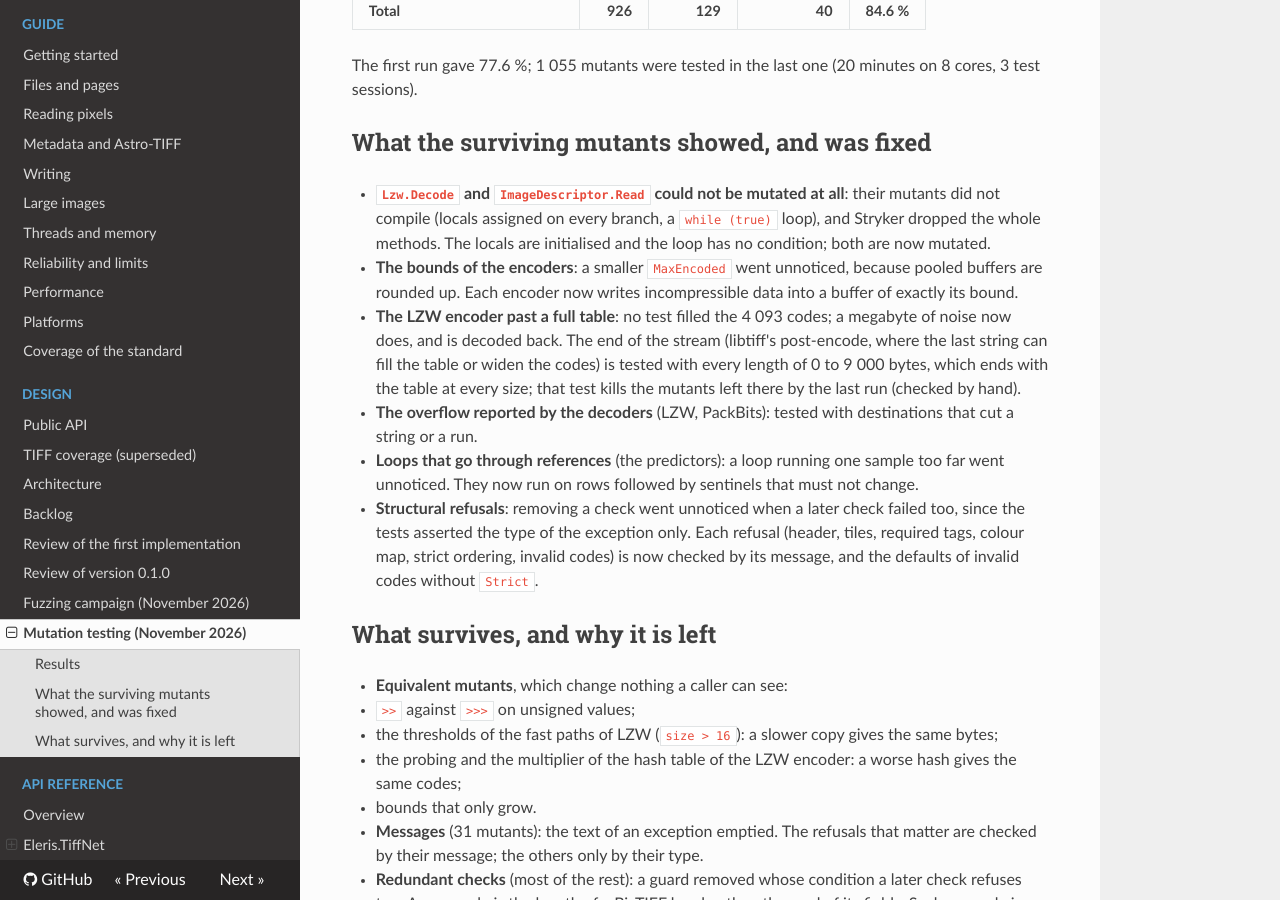
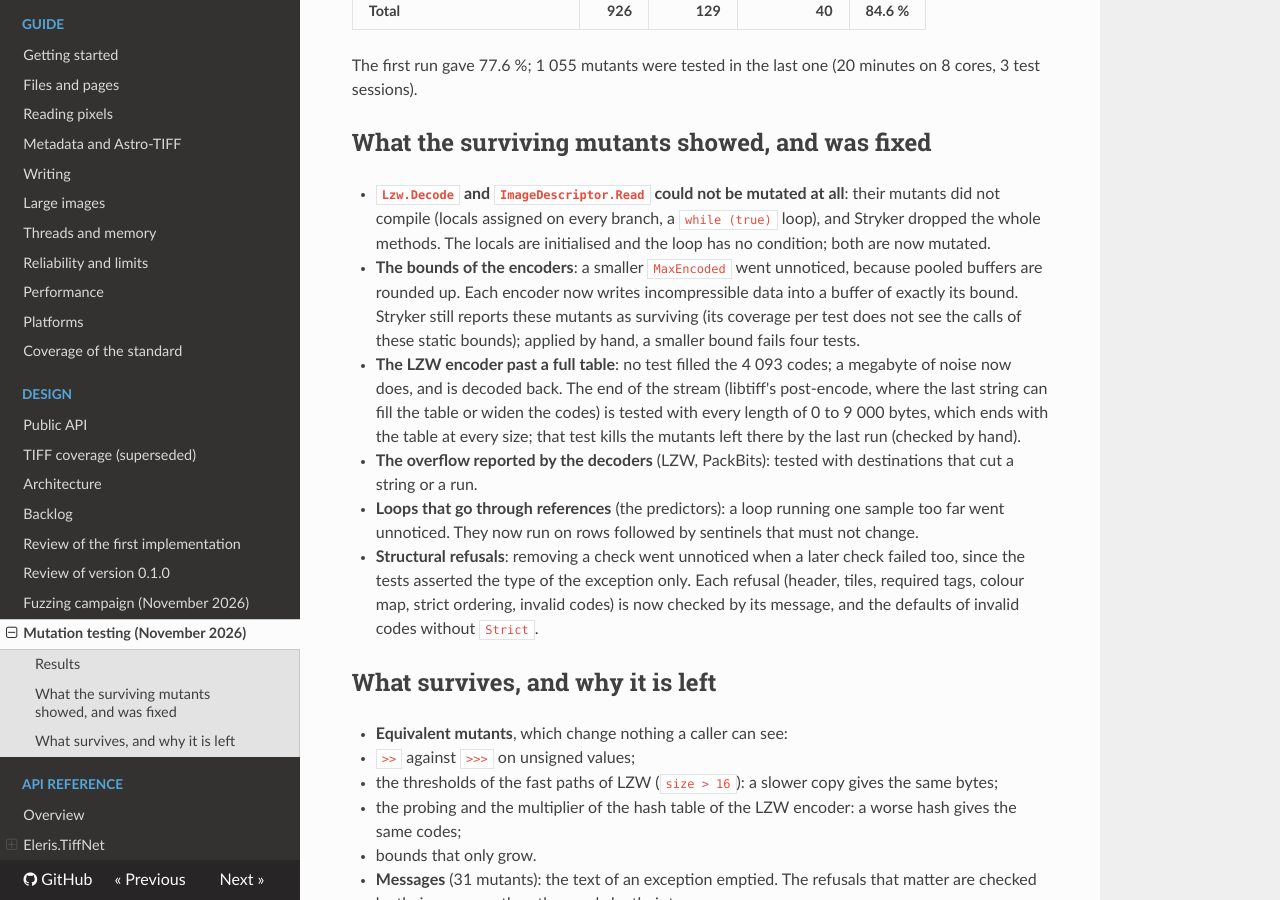
Before and after one commit to sputier/tiff-net, an MkDocs documentation site: the page built from docs/mutation-2026-11.md, in a window 1280 px wide and 900 px high, scrolled down 764 px. Built offline with MkDocs 1.6.1, drawn with Linux system fonts in a browser that asks for light colours; nearby versions of some CDN libraries.

Commit message:
Say which surviving mutants Stryker misreports

```diff
--- a/docs/mutation-2026-11.md
+++ b/docs/mutation-2026-11.md
@@ -33,7 +33,8 @@ The first run gave 77.6 %; 1 055 mutants were tested in the last one (20 minutes
   every branch, a `while (true)` loop), and Stryker dropped the whole methods. The locals are initialised and the loop has no
   condition; both are now mutated.
 - **The bounds of the encoders**: a smaller `MaxEncoded` went unnoticed, because pooled buffers are rounded up. Each encoder
-  now writes incompressible data into a buffer of exactly its bound.
+  now writes incompressible data into a buffer of exactly its bound. Stryker still reports these mutants as surviving (its
+  coverage per test does not see the calls of these static bounds); applied by hand, a smaller bound fails four tests.
 - **The LZW encoder past a full table**: no test filled the 4 093 codes; a megabyte of noise now does, and is decoded back.
   The end of the stream (libtiff's post-encode, where the last string can fill the table or widen the codes) is tested with
   every length of 0 to 9 000 bytes, which ends with the table at every size; that test kills the mutants left there by the
```
